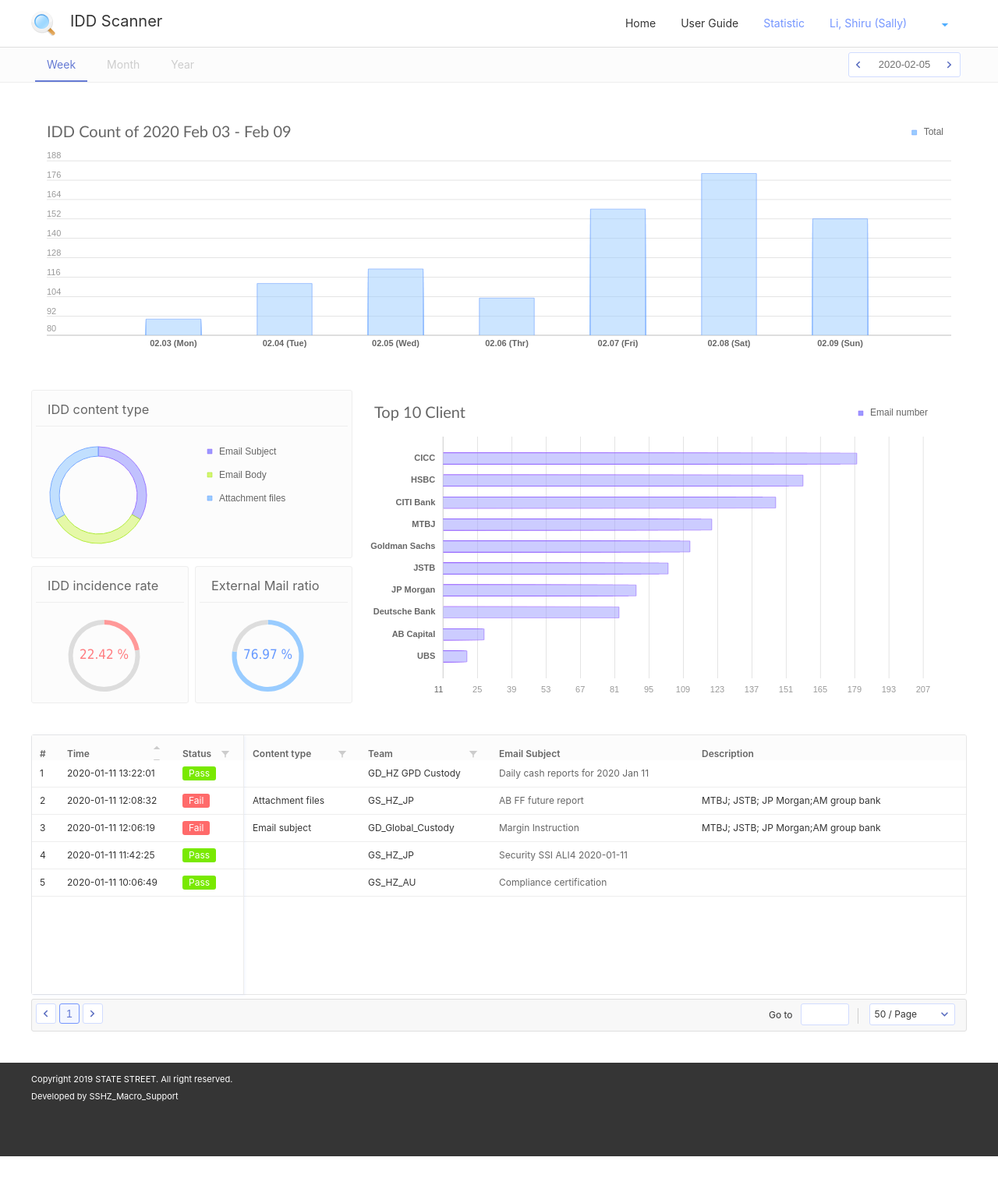
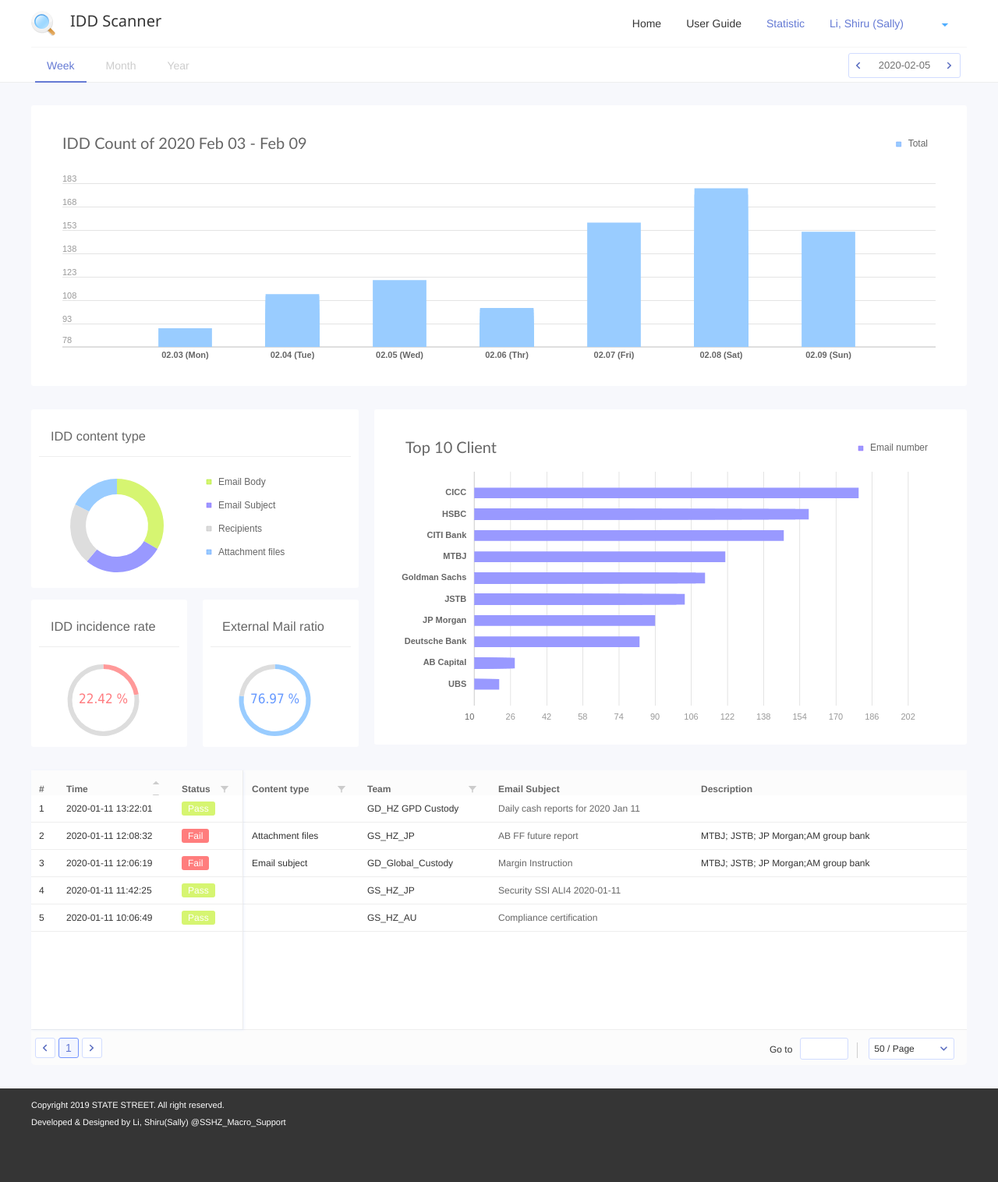
Before and after one commit to LeeSally/Dashboard, a plain HTML site: page Statistic.html in a window 1280 px wide. Shown: the whole page at 78% size. Before the commit the page ends 1483 px from the top, so only its background shows below. Drawn offline with Linux system fonts and the light colour scheme.

Commit message:
adjust page style

```diff
--- a/Statistic.html
+++ b/Statistic.html
@@ -76,12 +76,12 @@
 
 	<div id ="page-body">
 
-		<div class="page-body-panel">
+		<div class="page-body-panel page-body-panel-white">
 			<div id="chart-idd-count"></div>
 		</div>
 
 		<div class="page-body-panel">
-			<div class="cell">
+			<div class="page-body-cell">
 				<div id="chart-idd-type-wrapper">
 					<h3 class="chart-title">IDD content type</h3>
 					<div id="chart-idd-type"></div>
@@ -98,7 +98,7 @@
 				</div>
 			</div>
 
-			<div class="cell">
+			<div class="page-body-cell page-body-panel-white">
 				<div id="chart-top-client"></div>
 			</div>
 		</div>
@@ -116,7 +116,7 @@
 	<div id="page-footer">
 		<div class="container">
 			Copyright 2019 STATE STREET. All right reserved.
-			<div>Developed by SSHZ_Macro_Support</div>
+			<div>Developed & Designed by Li, Shiru(Sally) @SSHZ_Macro_Support</div>
 		</div>
 	</div>
 
--- a/script/statistic.js
+++ b/script/statistic.js
@@ -159,11 +159,11 @@
 					tags:[
 						{
 							name:"Fail",
-							color:'#ff6a6a'
+							color:'#ff7d7d'
 						},
 						{
 							name:"Pass",
-							color:'#79e900'
+							color:'#d6f571'
 						}
 					]
 				},
@@ -434,6 +434,7 @@
 
 		ChartList[0].draw({
 			title: Title,
+			style:'flat',
 			xNames:xLineMap,
 			data: DataList,
 			event: Event
@@ -458,20 +459,26 @@
 
 			{
 				name:'Email Body',
-				value: 30,
+				value: 36,
 				color:'green'
 			},
 			{
 				name:'Attachment files',
-				value: 30,
+				value: 19,
 				color:'blue'
+			},
+			{
+				name:'Recipients',
+				value: 23,
+				color:'gray'
 			},
 		];
 
 		ChartList[1].render({
-			radius:50,
-			linewidth:12,
-
+			radius:40,
+			linewidth:20,
+			style:'flat',
+			X:110,
 			event: function(obj){
 				if(obj){
 					console.log('Selected value:' + obj.Name);
@@ -547,6 +554,7 @@
 			yLabels:data.name,
 			sort:'desc',
 			data: data.list,
+			style:'flat',
 			event: Event
 		});
 
--- a/style/help.css
+++ b/style/help.css
@@ -1,7 +1,7 @@
 
 
 body{
-	font-family:-apple-system,BlinkMacSystemFont,Segoe UI,Roboto,Oxygen,Ubuntu,Cantarell,Fira Sans,Droid Sans,Helvetica Neue,sans-serif,"dinnext","arial";
+	font-family:Helvetica,-apple-system,BlinkMacSystemFont,Segoe UI,Roboto,Oxygen,Ubuntu,Cantarell,Fira Sans,Droid Sans,Helvetica Neue,sans-serif,"dinnext","arial";
 	font-size:14px;
 	color:#353535;
 	padding:0;
@@ -71,6 +71,8 @@
 #page-top .container .logo .logo-text{
 	height:36px;
 	float:left;
+	font-family:'Segoe UI','PingFang SC','Hiragino Sans GB','Microsoft YaHei','Helvetica Neue',Helvetica,Arial,sans-serif,'Apple Color Emoji','Segoe UI Emoji','Segoe UI Symbol',sans-serif;
+
 }
 
 #page-top .container .logo .logo-icon{
@@ -119,7 +121,7 @@
 	padding:6px 15px;
 	line-height:2em;
 	text-align:center;
-	color:#7596ff;
+	color:#657ad4;
 }
 
 
@@ -132,7 +134,7 @@
 
 
 #page-top .container .top-menu li a:hover{
-	text-decoration:underline;
+	color:#657ad4;
 	background-color:transparent;
 }
 
--- a/style/index.css
+++ b/style/index.css
@@ -1,8 +1,5 @@
 body{
 
-	/*
-	font-family:-apple-system,BlinkMacSystemFont,Segoe UI,Roboto,Oxygen,Ubuntu,Cantarell,Fira Sans,Droid Sans,Helvetica Neue,sans-serif,"dinnext","arial";
-	*/
 	font-family:Avenir,-apple-system,BlinkMacSystemFont,'Segoe UI','PingFang SC','Hiragino Sans GB','Microsoft YaHei','Helvetica Neue',Helvetica,Arial,sans-serif,'Apple Color Emoji','Segoe UI Emoji','Segoe UI Symbol',sans-serif;
 
 	font-size:14px;
@@ -37,7 +34,7 @@
 	display:block;
 	clear:both;
 	overflow:hidden;
-	height:480px;
+	height:500px;
 	background-color:#fff;
 	color:#666;
 	padding:10px 15px;
@@ -67,7 +64,7 @@
 	text-align:center;
 	line-height:2em;
 
-	color:#7596ff;
+	color:#657ad4;
 }
 
 
@@ -78,14 +75,15 @@
 }
 
 #page-top .top-menu li a:hover{
-	text-decoration:underline;
+	background-color:transparent;
+	color:#657ad4;
 }
 
 #page-top .container{
 	width:1100px;
 	margin: 0 auto;
 	margin-top:30px;
-	height:400px;
+	height:460px;
 }
 
 #page-top .container .left{
@@ -93,7 +91,7 @@
 	padding-left:20px;
 	width:360px;
 	overflow:hidden;
-	height:360px;
+	height:380px;
 }
 #page-top .container .right{
 	float:right;
@@ -112,7 +110,7 @@
 	margin:0 auto;
 	background-image:url("images/index-product2.png");
 	background-repeat:no-repeat;
-	background-position:0% 0%;
+	background-position:0 10px;
 	/*animation:slideDown .3s forwards ease-in-out;
 	*/
 
@@ -162,14 +160,16 @@
 	background-color: #6a91e9;
 	color:#fff;
 	text-decoration:none;
-	display:inline-block;
+
+	display:block;
+	width:80px;
 	text-align:center;
 	font-size:18px;
 	box-shadow: 0 6px 24px 0 rgba(51,102,255,.4);
 	-webkit-box-shadow: 0 6px 24px 0 rgba(51,102,255,.32);
 
-	border-radius:2px;
-	-webkit-border-radius:2px;
+	border-radius:3px;
+	-webkit-border-radius:3px;
 
 }
 
@@ -205,21 +205,21 @@
 	to{transform: translateY(-25px)}
 }
 
-#page-body #prod-feature .feature{
+#prod-feature .feature{
 	width:480px;
 	display:inline-block;
 	float:left;
 
 }
 
-#page-body #prod-feature .anim .feature1{
+#prod-feature .anim .feature1{
 	animation-name: slideUp;
 	animation-duration: 0.6s;
 	animation-timing-function: ease-in-out;
 	animation-fill-mode: forwards;
 }
 
-#page-body #prod-feature .anim .feature2{
+#prod-feature .anim .feature2{
 	animation-name: slideUp;
 	animation-duration: 0.4s;
 	animation-timing-function: ease-in-out;
@@ -227,7 +227,7 @@
 	animation-delay:0.3s;
 }
 
-#page-body #prod-feature .feature .icon{
+#prod-feature .feature .icon{
 	width:180px;
 	height:180px;
 	float:left;
@@ -235,14 +235,14 @@
 	background-position:0% 0%;
 }
 
-#page-body #prod-feature .feature h4{
+#prod-feature .feature h4{
 	margin:0;
 	padding:5px 0;
 	font-size:24px;
 	font-weight:normal;
 }
 
-#page-body #prod-feature .feature .text{
+#prod-feature .feature .text{
 	display:inline-block;
 	margin-top:15px;
 	line-height:2em;
@@ -250,15 +250,15 @@
 	font-size:16px;
 }
 
-#page-body #prod-feature .feature .text p {
+#prod-feature .feature .text p {
 	margin:5px 0;
 }
 
-#page-body #prod-feature .feature1 .icon{
+#prod-feature .feature1 .icon{
 	background-image:url("images/Feature1.png");
 }
 
-#page-body #prod-feature .feature2 .icon{
+#prod-feature .feature2 .icon{
 	background-image:url("images/Feature2.png");
 }
 
@@ -314,6 +314,89 @@
 	font-size:24px;
 }
 
+#prod-dashboard{
+	background-color:#fff;
+	color:#353535;
+	padding:30px 0;
+	display:block;
+	overflow:hidden;
+	clear:both;
+	padding-top:60px;
+}
+
+#prod-dashboard .pic{
+	width:480px;
+	height:280px;
+	display:inline-block;
+	float:right;
+	background-image:url("images/dashboard.png");
+	background-repeat:no-repeat;
+	background-position:50% 50%;
+	margin:0 20px;
+}
+
+
+#prod-dashboard h4{
+	font-size:36px;
+	font-weight:normal;
+	line-height:32px;
+	padding:0;
+	margin:0;
+	margin-top:1.5em;
+	color:#6a91e9;
+}
+
+#prod-dashboard .text{
+	display:inline-block;
+	float:left;
+	font-size:16px;
+	margin:0 20px;
+}
+
+#prod-dashboard .comments{
+	font-size:14px;
+}
+
+#prod-dashboard #dashboard-btn{
+	padding:12px 16px;
+	background-color: #fff;
+	border:1px solid #6a91e9;
+	color:#6a91e9;
+	text-decoration:none;
+	display:block;
+	text-align:center;
+	font-size:16px;
+	box-shadow: 0 6px 24px 0 rgba(51,102,255,.1);
+	-webkit-box-shadow: 0 6px 24px 0 rgba(51,102,255,.1);
+
+	width:100px;
+	margin:20px 0;
+	border-radius:3px;
+	-webkit-border-radius:3px;
+
+}
+
+#prod-dashboard #dashboard-btn:hover{
+	background-color:#f7faff;
+	cursor:pointer;
+	transition:all 0.3s,height 0s;
+}
+
+#prod-dashboard .anim .pic{
+	animation-name: slideUp;
+	animation-duration: 0.6s;
+	animation-timing-function: ease-in-out;
+	animation-fill-mode: forwards;
+}
+
+#prod-dashboard .anim .text{
+	animation-name: slideUp;
+	animation-duration: 0.4s;
+	animation-timing-function: ease-in-out;
+	animation-fill-mode: forwards;
+	animation-delay:0.3s;
+}
+
 
 
 #page-footer{
@@ -325,6 +408,9 @@
 	color:#fff;
 	padding:10px 15px;
 }
+
+
+
 
 #page-footer .container{
 	width:100%;
--- a/style/statistic-com.css
+++ b/style/statistic-com.css
@@ -30,7 +30,7 @@
 .tab-bar .tab-bar-li .tab-bar-a:hover{
 	color:#657ad4;
 	cursor:pointer;
-	border-bottom:2px solid #CDCDCD;
+	border-bottom:2px solid transparent;
 	background-color:transparent;
 }
 
@@ -576,13 +576,9 @@
 .data-table{
 
 	background-color:#fff;
-	border:1px solid #e6e6e6;
+	border:0px solid #e6e6e6;
 	padding:0;
 	overflow:hidden;
-
-	border-radius:3px;
-	-moz-border-radius: 3px;
-	-webkit-border-radius: 3px;
 
 	font-size:12px;
 }
--- a/style/statistic.css
+++ b/style/statistic.css
@@ -1,10 +1,10 @@
 body{
-	font-family:-apple-system,BlinkMacSystemFont,Segoe UI,Roboto,Oxygen,Ubuntu,Cantarell,Fira Sans,Droid Sans,Helvetica Neue,sans-serif,"dinnext","arial";
+	font-family:Helvetica,-apple-system,BlinkMacSystemFont,Segoe UI,Roboto,Oxygen,Ubuntu,Cantarell,Fira Sans,Droid Sans,Helvetica Neue,sans-serif,"dinnext","arial";
 	font-size:14px;
 	color:#353535;
 	padding:0;
 	margin:0;
-	background-color:#fff;
+	background-color:#f7f8fc;
 }
 
 ul{
@@ -46,7 +46,7 @@
 	height:60px;
 	background-color:#fff;
 	color:#666;
-	border-bottom:1px solid #dedede;
+
 	position:fixed;
 	top:0;
 	left:0;
@@ -64,6 +64,7 @@
 	display:block;
 
 	width:1200px;
+
 }
 
 #page-top .container .logo{
@@ -75,6 +76,7 @@
 #page-top .container .logo .logo-text{
 	height:36px;
 	float:left;
+	font-family:'Segoe UI','PingFang SC','Hiragino Sans GB','Microsoft YaHei','Helvetica Neue',Helvetica,Arial,sans-serif,'Apple Color Emoji','Segoe UI Emoji','Segoe UI Symbol',sans-serif;
 }
 
 #page-top .container .logo .logo-icon{
@@ -113,7 +115,7 @@
 	padding:16px;
 	line-height:2em;
 	text-align:center;
-	color:#7596ff;
+	color:#657ad4;
 }
 
 
@@ -122,12 +124,13 @@
 	color:#353535;
 	display:block;
 	background-color:transparent;
+
 }
 
 
 #page-top .container .top-menu li a:hover{
-	text-decoration:underline;
 	background-color:transparent;
+	color:#657ad4;
 }
 
 #page-top #user-box{
@@ -209,7 +212,7 @@
 #func-bar{
 	display:block;
 	clear:both;
-	background-color:#fcfcfc;
+	background-color:#fff;
 	border-bottom:1px solid #eee;
 	position:fixed;
 	top:60px;
@@ -219,6 +222,7 @@
 	height:45px;
 	overflow:visible;
 	left:0;
+
 }
 
 #func-bar .container{
@@ -227,6 +231,8 @@
 	clear:both;
 	display:block;
 	overflow:hidden;
+
+	border-top:1px solid #f5f5f5;
 }
 
 #func-bar #period-type{
@@ -290,15 +296,21 @@
 
 
 #page-body .page-body-panel{
-	background-color:#fff;
-	margin:20px 0;
-	margin-bottom:40px;
+	margin:15px 0;
+	margin-bottom:30px;
 	display:block;
 	clear:both;
 	overflow:hidden;
 }
 
-#page-body .page-body-panel .cell{
+#page-body .page-body-panel-white{
+	background-color:#fff;
+	border-radius:3px;
+	-moz-border-radius: 3px;
+	-webkit-border-radius: 3px;
+}
+
+#page-body .page-body-cell{
 	display:inline-block;
 	float:left;
 }
@@ -309,25 +321,26 @@
 #page-body #chart-idd-count{
 	height:320px;
 	display:block;
+	margin:20px;
+
 }
 
 
 #page-body #chart-idd-type-wrapper{
-	width:410px;
+	width:420px;
 	display:block;
-	overflow:none;
+	overflow:hidden;
 	clear:both;
 
-	border:1px solid #eee;
-	background-color:#fcfcfc;
+	background-color:#fff;
 	border-radius:3px;
 	-moz-border-radius: 3px;
 	-webkit-border-radius: 3px;
 }
 
 #page-body .chart-title{
-	padding:10px 15px;
-	margin:5px;
+	padding: 15px;
+	margin:10px;
 	margin-bottom:0.5em;
 	line-height:1.2em;
 	border-bottom:1px solid #eee;
@@ -344,11 +357,10 @@
 #page-body .pie-chart-wrapper{
 	width:200px;
 	display:inline-block;
-	margin-top:10px;
-	margin-right:8px;
+	margin-top:15px;
+	margin-right:20px;
 	float:left;
-	border:1px solid #eee;
-	background-color:#fcfcfc;
+	background-color:#fff;
 
 	border-radius:3px;
 	-moz-border-radius: 3px;
@@ -367,22 +379,26 @@
 
 
 #page-body #chart-top-client{
-	width:760px;
-	height:400px;
+	width:720px;
+	height:390px;
+	margin:20px;
 }
 
 #page-body #table-detail{
 	display:block;
 
+	border-radius:5px 5px 0 0;
+	-moz-border-radius:5px 5px 0 0;
+	-webkit-border-radius:5px 5px 0 0;
+
 }
 
 #page-body #table-page{
 	display:block;
-	border:1px solid #dedede;
-	background-color:#f8f8f8;
-
-	margin-top:5px;
-	border-radius: 3px;
-	-moz-border-radius: 3px;
-	-webkit-border-radius: 3px;
+	border-top:1px solid #eee;
+	background-color:#fcfcfc;
+	padding-top:10px;
+	border-radius: 0 0 5px 5px;
+	-moz-border-radius: 0 0 5px 5px;
+	-webkit-border-radius: 0 0 5px 5px;
 }
```
Also changed, not shown: Index.html (+16 -2 lines), script/index.js (+20 -18 lines), script/UtilCore-min.js, script/statistic-com.js, style/images/dashboard.png (added).
